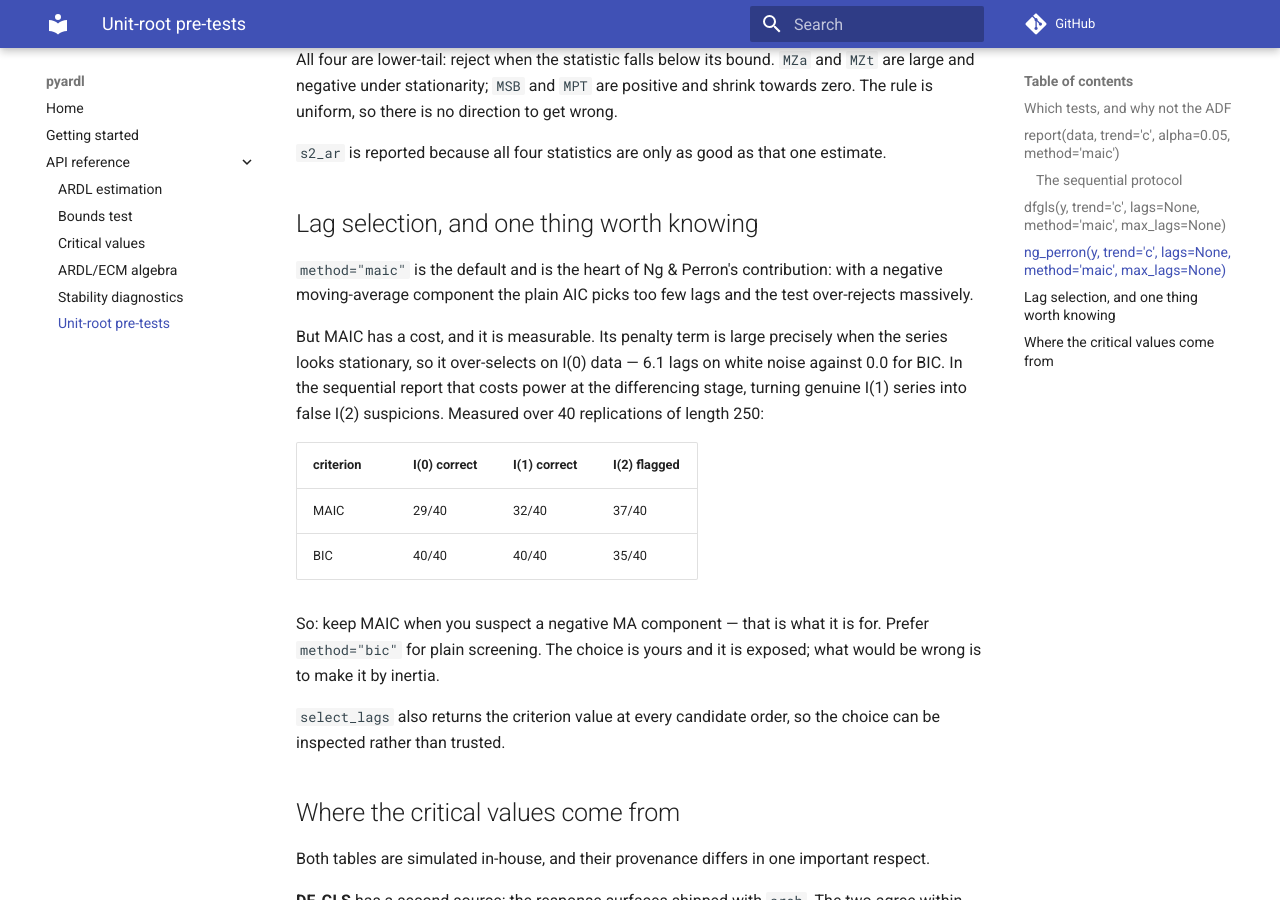
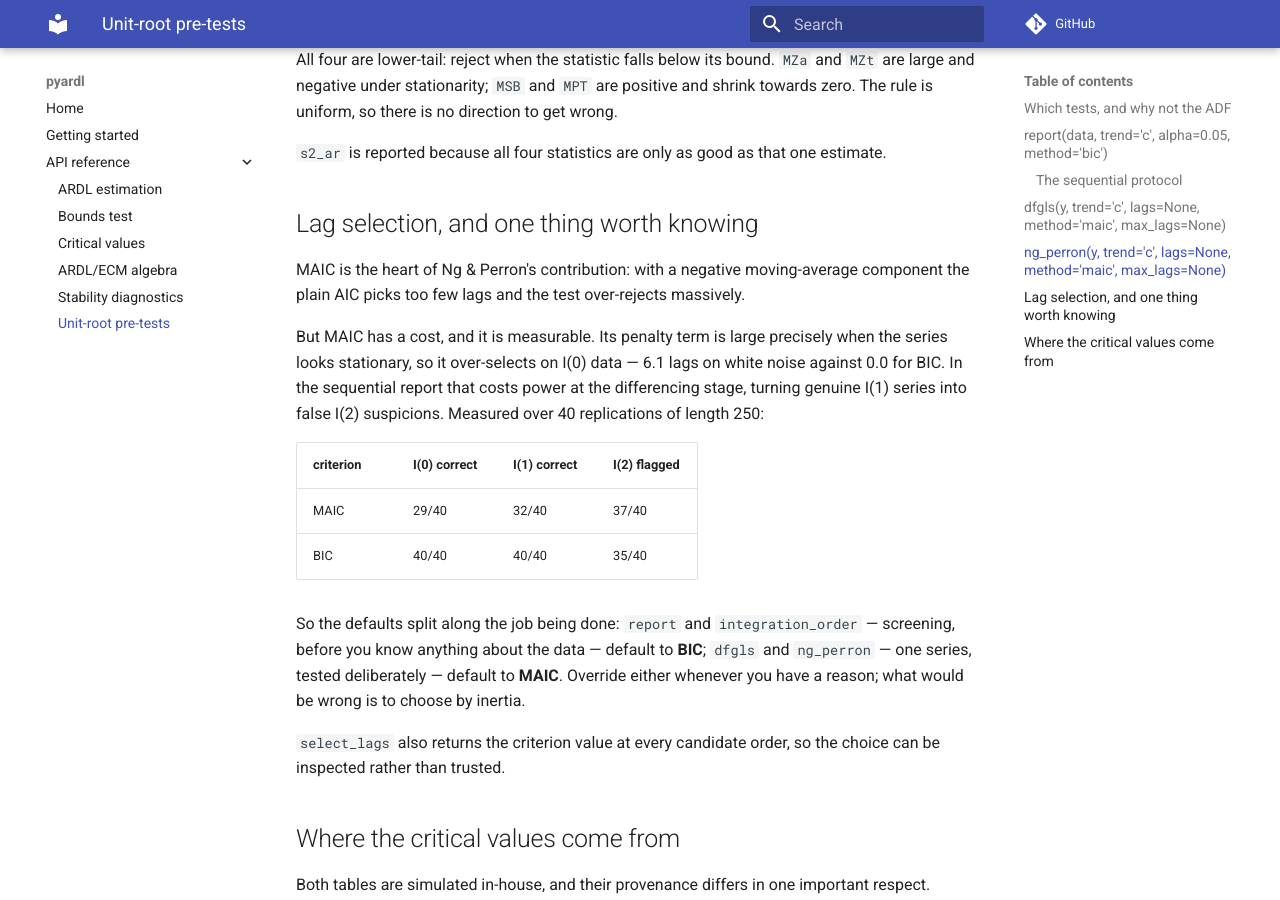
Before and after one commit to Matth-analyst/pyardl, an MkDocs documentation site: the page built from docs/api/unitroot.md, in a window 1280 px wide and 900 px high, scrolled down 2372 px. Built offline with MkDocs 1.6.1 and Material for MkDocs 9.7.7, drawn with Linux system fonts in a browser that asks for light colours; comment, search, counter and statistics services are not loaded; some of the changed text lies outside the part shown.

Commit message:
Arbitrage MAIC/BIC : BIC par défaut pour le dépistage
Décision du projet : les deux points d'entrée de dépistage, report() et
integration_order(), basculent sur BIC par défaut ; dfgls() et
ng_perron(), l'analyse ciblée d'une série, gardent MAIC.

La justification est celle de l'usage. Le dépistage est un premier
passage, fait avant de savoir à quoi ressemblent les données : sur ce
travail-là, 40/40 bat 29/40 sur les I(0) et 40/40 bat 32/40 sur les
I(1). Une fois l'utilisateur passé à l'analyse d'une série précise,
c'est MAIC que la littérature recommande, parce que la protection
contre la MA négative redevient l'enjeu dominant — et c'est un cas
qu'aucune de ces simulations propres n'exerce.

Le tableau chiffré est reproduit dans la docstring de report(), donc
visible dans help(report) : l'utilisateur lit la justification au moment
où il choisit, pas seulement dans un registre interne.

Extension assumée au-delà de la lettre de l'arbitrage :
integration_order() bascule aussi, n'étant que la version mono-série de
report(). Les laisser diverger aurait donné report(df) différent de
integration_order(colonne) sur la même donnée.

Un test fige les quatre défauts, un autre fige l'écart de classification
mesuré. QUESTIONS.md passe en CLOS, OBS-7 en « arbitrée ».

````diff
--- a/docs/api/unitroot.md
+++ b/docs/api/unitroot.md
@@ -26,7 +26,7 @@ The two tests here fix those two failures:
   variance and a modified lag criterion, which is what removes the size
   distortion.
 
-## `report(data, trend='c', alpha=0.05, method='maic')`
+## `report(data, trend='c', alpha=0.05, method='bic')`
 
 The everyday entry point: pre-test every column and tabulate the
 verdicts.
@@ -34,7 +34,7 @@ verdicts.
 ```python
 from pyardl.unitroot import report
 
-print(report(data, method="bic"))
+print(report(data))
 ```
 
 ```text
@@ -115,9 +115,9 @@ one estimate.
 
 ## Lag selection, and one thing worth knowing
 
-`method="maic"` is the default and is the heart of Ng & Perron's
-contribution: with a negative moving-average component the plain AIC
-picks too few lags and the test over-rejects massively.
+MAIC is the heart of Ng & Perron's contribution: with a negative
+moving-average component the plain AIC picks too few lags and the test
+over-rejects massively.
 
 But MAIC has a cost, and it is measurable. Its penalty term is large
 precisely when the series looks stationary, so it over-selects on I(0)
@@ -131,9 +131,11 @@ length 250:
 | MAIC | 29/40 | 32/40 | 37/40 |
 | BIC | 40/40 | 40/40 | 35/40 |
 
-So: keep MAIC when you suspect a negative MA component — that is what it
-is for. Prefer `method="bic"` for plain screening. The choice is yours
-and it is exposed; what would be wrong is to make it by inertia.
+So the defaults split along the job being done: `report` and
+`integration_order` — screening, before you know anything about the
+data — default to **BIC**; `dfgls` and `ng_perron` — one series, tested
+deliberately — default to **MAIC**. Override either whenever you have a
+reason; what would be wrong is to choose by inertia.
 
 `select_lags` also returns the criterion value at every candidate order,
 so the choice can be inspected rather than trusted.
````
Also changed, not shown: CHANGELOG.md (+8 -5 lines), 2 other files.
